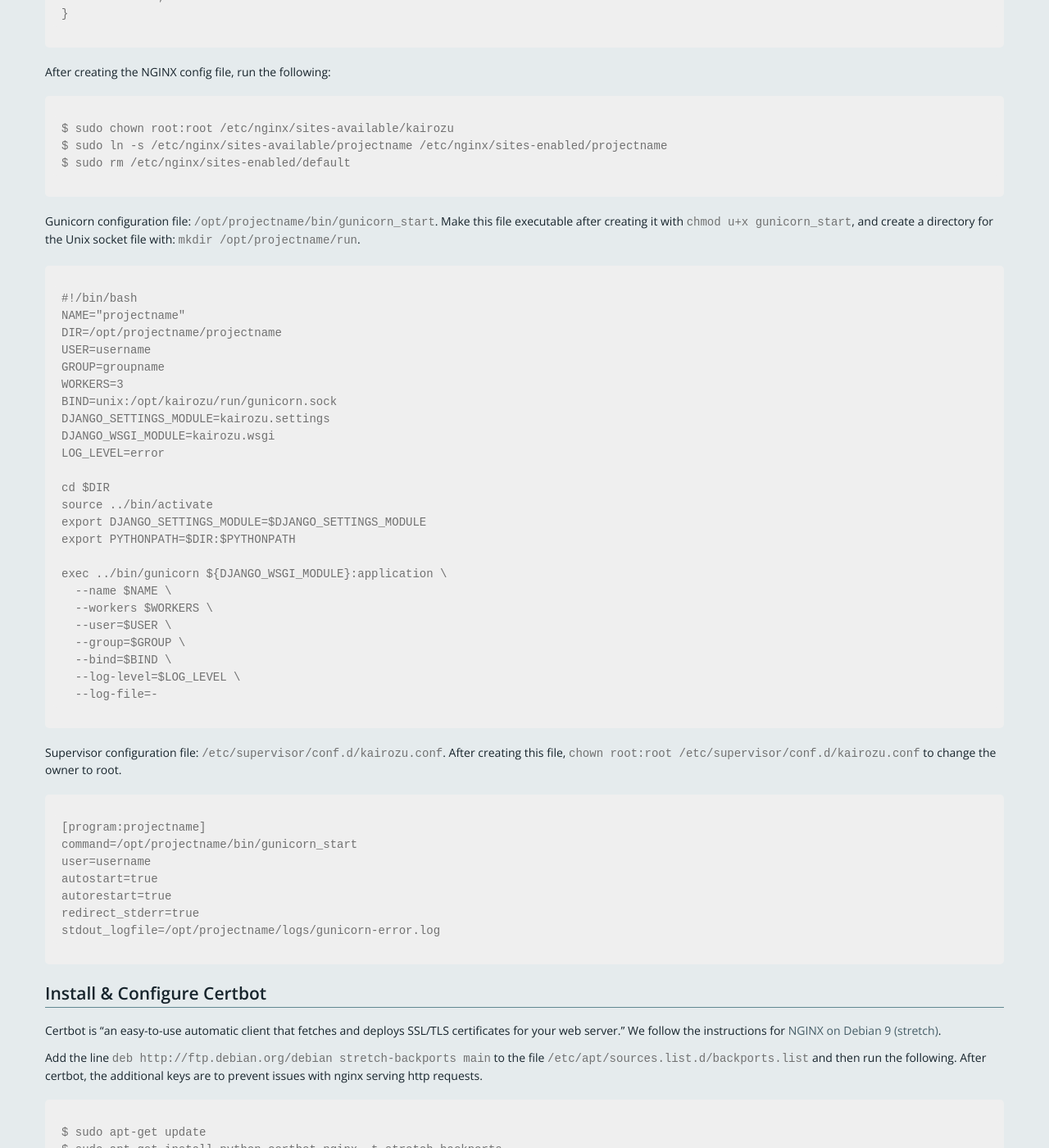
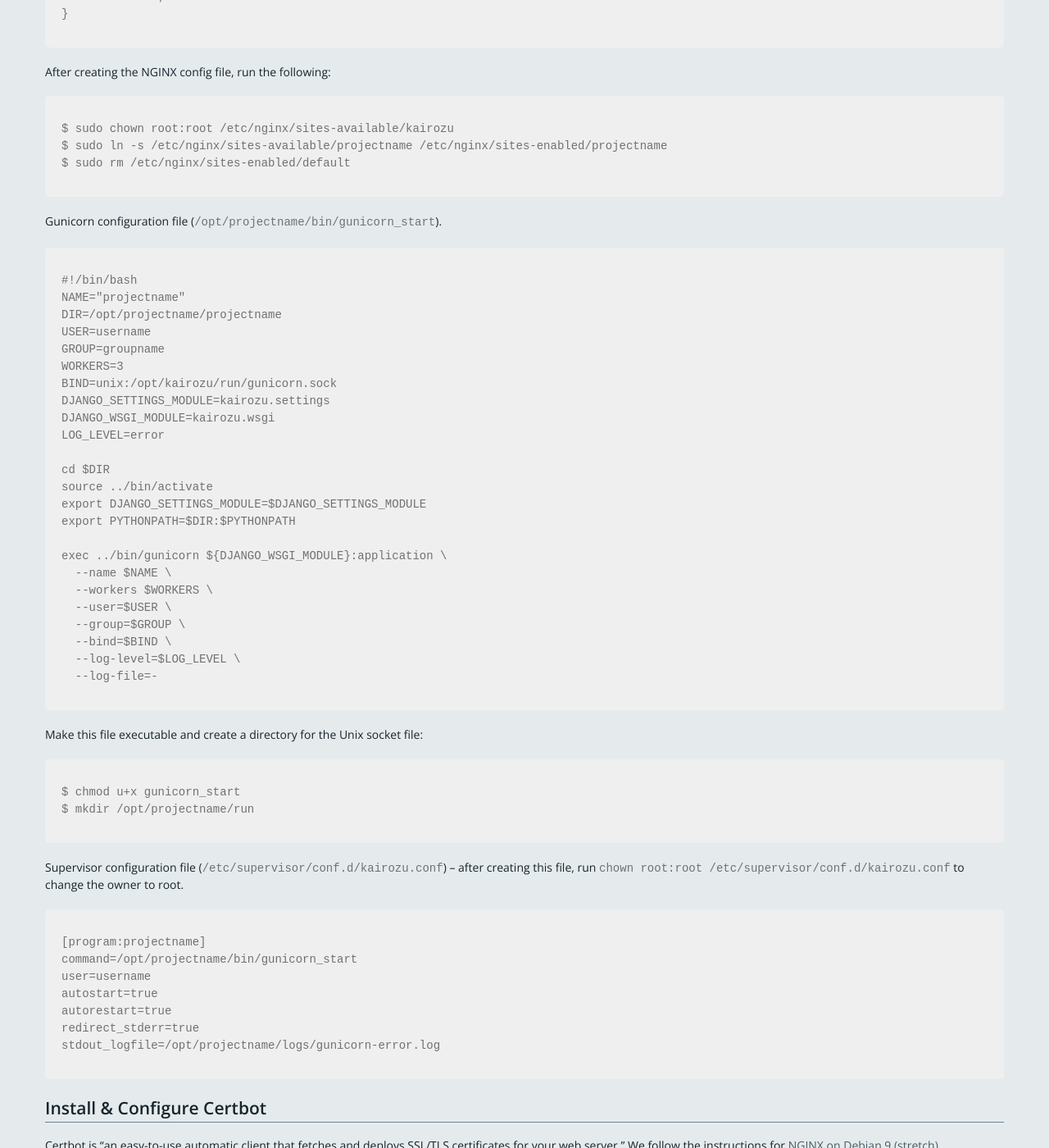
Before and after one commit to kairozu/kairozu.github.io, a Jekyll site: the page built from updates/_posts/2018-11-03-kairozu-gcp-setup.md, in a window 1280 px wide and 1400 px high, scrolled down 3339 px. Shown: the whole window at 82% size. Built offline with Jekyll 4.4.1, drawn with Linux system fonts in a browser that asks for light colours; nearby versions of some CDN libraries; some of the changed lines change nothing that is shown; some of the changed text lies outside the part shown.

Commit message:
Update updates/_posts/2018-11-03-kairozu-gcp-setup.md

````diff
--- a/updates/_posts/2018-11-03-kairozu-gcp-setup.md
+++ b/updates/_posts/2018-11-03-kairozu-gcp-setup.md
@@ -88,7 +88,7 @@
 ```
 
 ## Configure Gunicorn, NGINX, & Supervisor
-NGINX configuration file: <code>/etc/nginx/sites-available/projectname</code>  (some of the referenced files below will only be available after configuring Certbot in the next step).
+NGINX configuration file (<code>/etc/nginx/sites-available/projectname</code>) -- some of the referenced files below will only be available after configuring Certbot in the next step.
 ```
 upstream app_server {
     server unix:/opt/kairozu/run/gunicorn.sock fail_timeout=0;
@@ -146,7 +146,7 @@
 $ sudo rm /etc/nginx/sites-enabled/default
 ```
 
-Gunicorn configuration file: <code>/opt/projectname/bin/gunicorn_start</code>. Make this file executable after creating it with <code>chmod u+x gunicorn_start</code>, and create a directory for the Unix socket file with: <code>mkdir /opt/projectname/run</code>.
+Gunicorn configuration file (<code>/opt/projectname/bin/gunicorn_start</code>).
 ```
 #!/bin/bash
 NAME="projectname"
@@ -174,7 +174,13 @@
   --log-file=-
 ```
 
-Supervisor configuration file: <code>/etc/supervisor/conf.d/kairozu.conf</code>. After creating this file, <code>chown root:root /etc/supervisor/conf.d/kairozu.conf</code> to change the owner to root.
+Make this file executable and create a directory for the Unix socket file:
+```
+$ chmod u+x gunicorn_start
+$ mkdir /opt/projectname/run
+```
+
+Supervisor configuration file (<code>/etc/supervisor/conf.d/kairozu.conf</code>) -- after creating this file, run <code>chown root:root /etc/supervisor/conf.d/kairozu.conf</code> to change the owner to root.
 ```
 [program:projectname]
 command=/opt/projectname/bin/gunicorn_start
````
